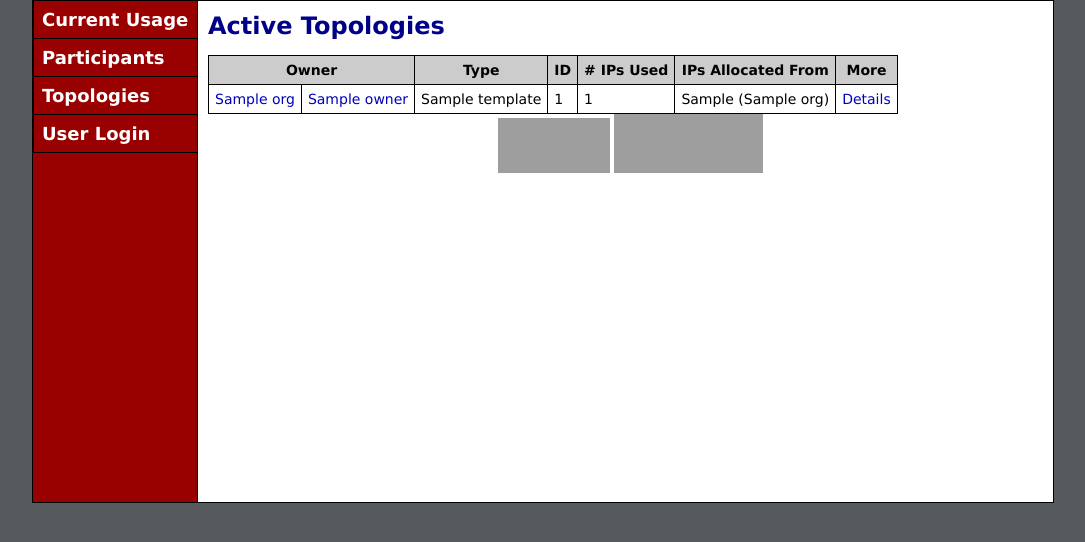
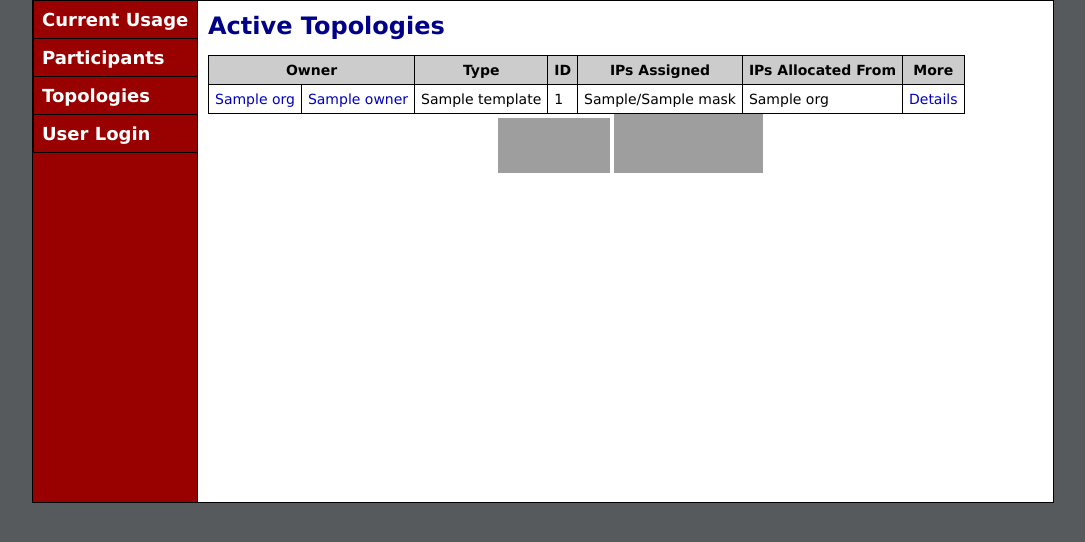
Before and after one commit to dound/vns, a Django app: template web/templates/vns/topologies.html in a window 1280 px wide. Shown: the part 63-605 px from the top of the page, without its empty margins (97-1182 px from the left). Run offline with Django 3.2, Linux system fonts and the light colour scheme; the template is opened without the code that fills it: most values are stand-ins (such as "Sample title", 1, 10 or a date in 2020); parts of the project's set-up code (start-up, migrations or seed data) failed here and were passed over; grey boxes are pictures that could not be loaded.

Commit message:
Topologies page now shows the block assigned to each topology but not the explicit size or block (just the mask and org name)

```diff
--- a/web/templates/vns/topologies.html
+++ b/web/templates/vns/topologies.html
@@ -11,7 +11,7 @@
             <th colspan="2">Owner</th>
             <th>Type</th>
             <th>ID</th>
-            <th># IPs Used</th>
+            <th>IPs Assigned</th>
             <th>IPs Allocated From</th>
             <th>More</th>
         </tr>
@@ -22,8 +22,8 @@
             <td>{{ t.owner|fnamelink }}</td>
             <td>{{ t.template.name }}</td>
             <td>{{ t.id }}</td>
-            <td>{{ t.get_where_ips_allocated.size }}</td>
-            <td>{{ t.get_where_ips_allocated.block_from }} ({{ t.get_where_ips_allocated.block_from.org.name }})</td>
+            <td>{{ t.get_where_ips_allocated.start_addr }}/{{ t.get_where_ips_allocated.mask }}</td>
+            <td>{{ t.get_where_ips_allocated.block_from.org.name }}</td>
             <td><a href="/topology{{ t.id }}/">Details</a></td>
         </tr>
     {% empty %}
```
